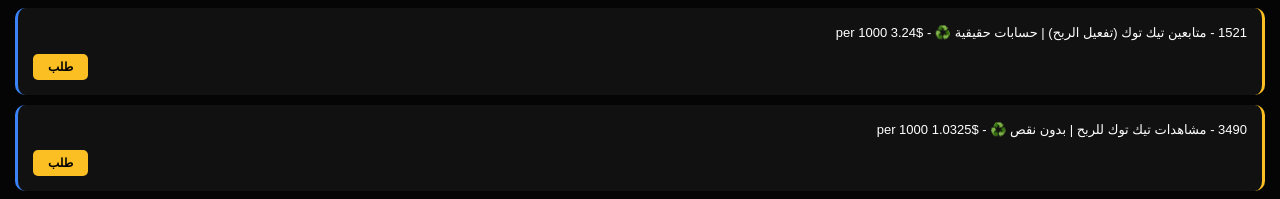
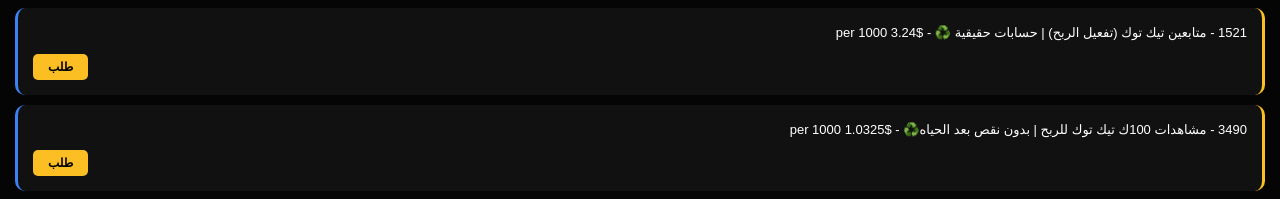
Before and after one commit to karimtreize13/karim-smm-panel, a website: page index.html in a window 1280 px wide. Shown: the part 2831-3030 px from the top of the page. Drawn offline with Linux system fonts and the light colour scheme.

Commit message:
Update index.html

```diff
--- a/index.html
+++ b/index.html
@@ -150,7 +150,7 @@
         {id: 8345, cat: "TikTok", n: "Tiktok Live Likes | SuperInstant ⭐", n_ar: "لايكات لايف تيك توك | فوري ⭐", p: 0.10},
         {id: 6915, cat: "TikTok", n: "TikTok Live Stream Likes | Instant", n_ar: "لايكات بث مباشر تيك توك | تسليم فوري", p: 0.009},
         {id: 1521, cat: "TikTok", n: "TikTok Monetizable Followers | Real ♻️", n_ar: "متابعين تيك توك (تفعيل الربح) | حسابات حقيقية ♻️", p: 3.24},
-        {id: 3490, cat: "TikTok", n: "TikTok Monetizable Views | Non Drop ♻️", n_ar: "مشاهدات تيك توك للربح | بدون نقص ♻️", p: 1.0325},
+        {id: 3490, cat: "TikTok", n: "TikTok Monetizable Views100k | Non Drop Lifetime ♻️", n_ar: "  مشاهدات 100ك تيك توك للربح | بدون نقص بعد الحياه♻️", p: 1.0325},
         {id: 7820, cat: "Instagram", n: "Instagram Followers | Real Old | Lifetime ♻️", n_ar: "متابعين انستقرام | حسابات حقيقية قديمة ♻️", p: 1.00},
         {id: 1348, cat: "Instagram", n: "Instagram Followers | Real Old | SuperFast ⭐", n_ar: "متابعين انستقرام | قديم جداً | فوري ⭐", p: 1.56},
         {id: 3779, cat: "Instagram", n: "Instagram Followers | UltraFast | Lifetime ♻️", n_ar: "متابعين انستقرام | سرعة قصوى | مدى الحياة ♻️", p: 2.05},
```
